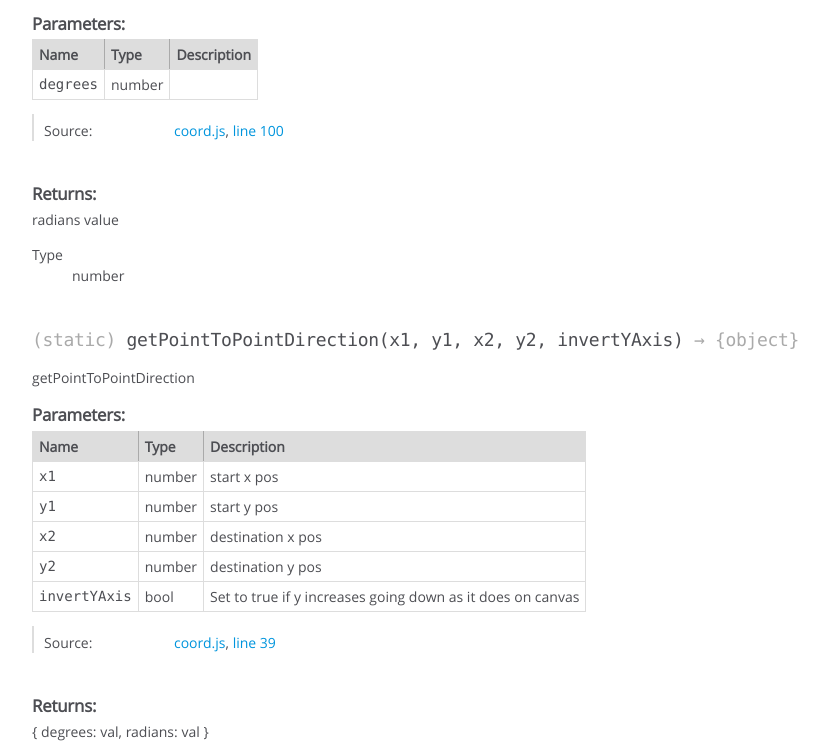
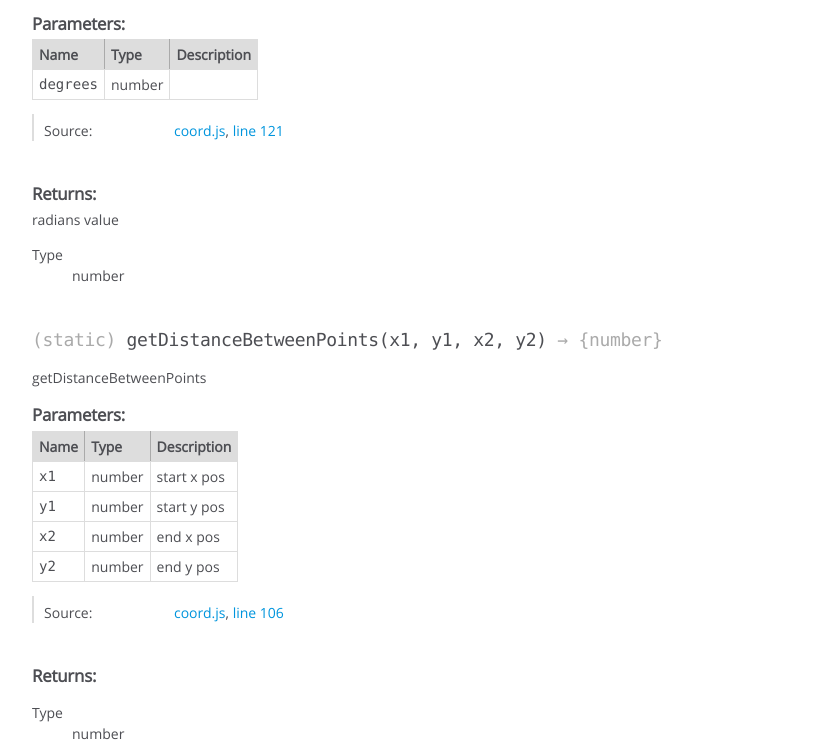
Before and after one commit to calvinmundy/coordjs, a website: page doc/Coord.html in a window 1280 px wide. Shown: the part 446-1199 px from the top of the page, without its empty margins (0-829 px from the left). Drawn offline with Linux system fonts and the light colour scheme.

Commit message:
Added function get distance between points.

```diff
--- a/doc/Coord.html
+++ b/doc/Coord.html
@@ -47,7 +47,7 @@
 
 
 <div class="description">
-    empty constrictor to get jsdoc to work
+    Empty constructor to get jsdoc to work
 </div>
 
 
@@ -240,7 +240,7 @@
 
     <dt class="tag-source">Source:</dt>
     <dd class="tag-source"><ul class="dummy"><li>
-        <a href="coord.js.html">coord.js</a>, <a href="coord.js.html#line100">line 100</a>
+        <a href="coord.js.html">coord.js</a>, <a href="coord.js.html#line121">line 121</a>
     </li></ul></dd>
 
 
@@ -269,6 +269,224 @@
 <div class="param-desc">
     radians value
 </div>
+
+
+
+<dl>
+    <dt>
+        Type
+    </dt>
+    <dd>
+
+<span class="param-type">number</span>
+
+
+    </dd>
+</dl>
+
+
+
+
+
+
+
+
+
+
+    <h4 class="name" id=".getDistanceBetweenPoints"><span class="type-signature">(static) </span>getDistanceBetweenPoints<span class="signature">(x1, y1, x2, y2)</span><span class="type-signature"> &rarr; {number}</span></h4>
+
+
+
+
+
+<div class="description">
+    getDistanceBetweenPoints
+</div>
+
+
+
+
+
+
+
+
+
+    <h5>Parameters:</h5>
+
+
+<table class="params">
+    <thead>
+    <tr>
+
+        <th>Name</th>
+
+
+        <th>Type</th>
+
+
+
+
+
+        <th class="last">Description</th>
+    </tr>
+    </thead>
+
+    <tbody>
+
+
+        <tr>
+
+                <td class="name"><code>x1</code></td>
+
+
+            <td class="type">
+
+
+<span class="param-type">number</span>
+
+
+
+            </td>
+
+
+
+
+
+            <td class="description last">start x pos</td>
+        </tr>
+
+
+
+        <tr>
+
+                <td class="name"><code>y1</code></td>
+
+
+            <td class="type">
+
+
+<span class="param-type">number</span>
+
+
+
+            </td>
+
+
+
+
+
+            <td class="description last">start y pos</td>
+        </tr>
+
+
+
+        <tr>
+
+                <td class="name"><code>x2</code></td>
+
+
+            <td class="type">
+
+
+<span class="param-type">number</span>
+
+
+
+            </td>
+
+
+
+
+
+            <td class="description last">end x pos</td>
+        </tr>
+
+
+
+        <tr>
+
+                <td class="name"><code>y2</code></td>
+
+
+            <td class="type">
+
+
+<span class="param-type">number</span>
+
+
+
+            </td>
+
+
+
+
+
+            <td class="description last">end y pos</td>
+        </tr>
+
+
+    </tbody>
+</table>
+
+
+
+
+
+
+<dl class="details">
+
+
+
+
+
+
+
+
+
+
+
+
+
+
+
+
+
+
+
+
+
+
+
+
+
+
+    <dt class="tag-source">Source:</dt>
+    <dd class="tag-source"><ul class="dummy"><li>
+        <a href="coord.js.html">coord.js</a>, <a href="coord.js.html#line106">line 106</a>
+    </li></ul></dd>
+
+
+
+
+
+
+
+</dl>
+
+
+
+
+
+
+
+
+
+
+
+
+
+<h5>Returns:</h5>
+
 
 
 
@@ -942,7 +1160,7 @@
 
     <dt class="tag-source">Source:</dt>
     <dd class="tag-source"><ul class="dummy"><li>
-        <a href="coord.js.html">coord.js</a>, <a href="coord.js.html#line170">line 170</a>
+        <a href="coord.js.html">coord.js</a>, <a href="coord.js.html#line191">line 191</a>
     </li></ul></dd>
 
 
@@ -1095,7 +1313,7 @@
 
     <dt class="tag-source">Source:</dt>
     <dd class="tag-source"><ul class="dummy"><li>
-        <a href="coord.js.html">coord.js</a>, <a href="coord.js.html#line140">line 140</a>
+        <a href="coord.js.html">coord.js</a>, <a href="coord.js.html#line161">line 161</a>
     </li></ul></dd>
 
 
@@ -1248,7 +1466,7 @@
 
     <dt class="tag-source">Source:</dt>
     <dd class="tag-source"><ul class="dummy"><li>
-        <a href="coord.js.html">coord.js</a>, <a href="coord.js.html#line152">line 152</a>
+        <a href="coord.js.html">coord.js</a>, <a href="coord.js.html#line173">line 173</a>
     </li></ul></dd>
 
 
@@ -1401,7 +1619,7 @@
 
     <dt class="tag-source">Source:</dt>
     <dd class="tag-source"><ul class="dummy"><li>
-        <a href="coord.js.html">coord.js</a>, <a href="coord.js.html#line124">line 124</a>
+        <a href="coord.js.html">coord.js</a>, <a href="coord.js.html#line145">line 145</a>
     </li></ul></dd>
 
 
@@ -1554,7 +1772,7 @@
 
     <dt class="tag-source">Source:</dt>
     <dd class="tag-source"><ul class="dummy"><li>
-        <a href="coord.js.html">coord.js</a>, <a href="coord.js.html#line112">line 112</a>
+        <a href="coord.js.html">coord.js</a>, <a href="coord.js.html#line133">line 133</a>
     </li></ul></dd>
 
 
@@ -1624,7 +1842,7 @@
 <br class="clear">
 
 <footer>
-    Documentation generated by <a href="https://github.com/jsdoc3/jsdoc">JSDoc 3.4.0</a> on Sun Aug 07 2016 22:44:45 GMT+0200 (South Africa Standard Time)
+    Documentation generated by <a href="https://github.com/jsdoc3/jsdoc">JSDoc 3.4.0</a> on Tue Aug 09 2016 12:53:02 GMT+0200 (South Africa Standard Time)
 </footer>
 
 <script> prettyPrint(); </script>
```
Also changed, not shown: doc/-_.html (+1 -1 lines), doc/coord.js.html (+23 -2 lines), doc/index.html (+1 -1 lines), src/coord.js (+21 -0 lines), test/test.js (+7 -2 lines).
